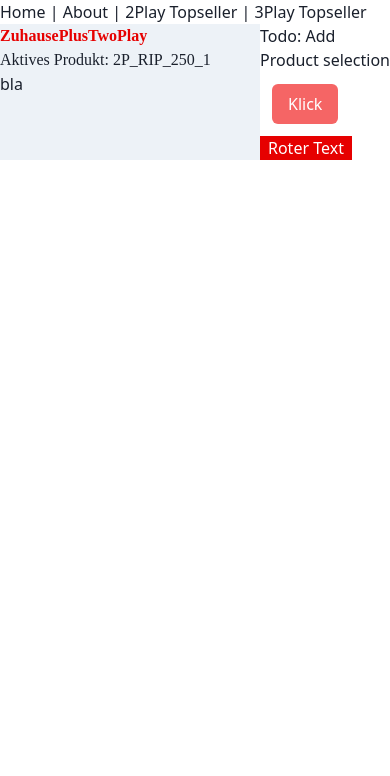
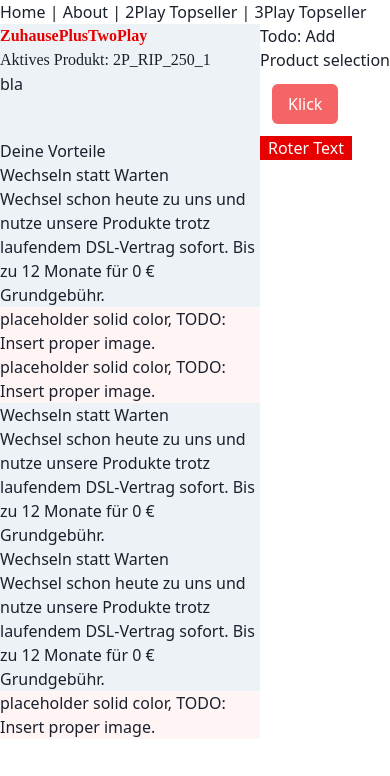
Before and after one commit to schafeld/produktselektor-breitband, a Vue app in the folder produktselektor-breitband/: page /#/ in a window 390 px wide. Shown: the top 776 px of the page. Built offline with nearby package versions, Linux system fonts and the light colour scheme; a web font is replaced by a local one.

Commit message:
add responsive layout flex/block for feature articles

```diff
--- a/produktselektor-breitband/src/components/templates/ZuhausePlusTwoPlay.vue
+++ b/produktselektor-breitband/src/components/templates/ZuhausePlusTwoPlay.vue
@@ -10,6 +10,58 @@
       <div class="pb-2/12">
         bla
       </div>
+      <!-- TODO: Turn into organism -->
+      <section>
+        <h2>Deine Vorteile</h2>
+        <!-- TODO: Turn article into/ use molecule 1/3 -->
+        <article class="lg:flex w-full sm:block">
+          <div class="article-text lg:w-1/2 sm:w-full">
+            <h3>Wechseln statt Warten</h3>
+            <p>
+              Wechsel schon heute zu uns und nutze unsere Produkte trotz
+              laufendem DSL-Vertrag sofort. Bis zu 12 Monate für 0 €
+              Grundgebühr.
+            </p>
+          </div>
+          <div
+            class="article-image provider-change bg-red-100 lg:w-1/2 sm:w-full"
+          >
+            placeholder solid color, TODO: Insert proper image.
+          </div>
+        </article>
+        <!-- TODO: Turn article into/ use molecule 2/3 -->
+        <article class="lg:flex w-full sm:block">
+          <div
+            class="article-image provider-change bg-red-100 lg:w-1/2 sm:w-full"
+          >
+            placeholder solid color, TODO: Insert proper image.
+          </div>
+          <div class="article-text lg:w-1/2 sm:w-full">
+            <h3>Wechseln statt Warten</h3>
+            <p>
+              Wechsel schon heute zu uns und nutze unsere Produkte trotz
+              laufendem DSL-Vertrag sofort. Bis zu 12 Monate für 0 €
+              Grundgebühr.
+            </p>
+          </div>
+        </article>
+        <!-- TODO: Turn article into/ use molecule 3/3 -->
+        <article class="lg:flex lg:w-full sm:block">
+          <div class="article-text lg:w-1/2 sm:w-full">
+            <h3>Wechseln statt Warten</h3>
+            <p>
+              Wechsel schon heute zu uns und nutze unsere Produkte trotz
+              laufendem DSL-Vertrag sofort. Bis zu 12 Monate für 0 €
+              Grundgebühr.
+            </p>
+          </div>
+          <div
+            class="article-image provider-change bg-red-100 lg:w-1/2 sm:w-full"
+          >
+            placeholder solid color, TODO: Insert proper image.
+          </div>
+        </article>
+      </section>
     </div>
     <div id="product-selector" class="w-1/3">
       <p>Todo: Add Product selection</p>
```
